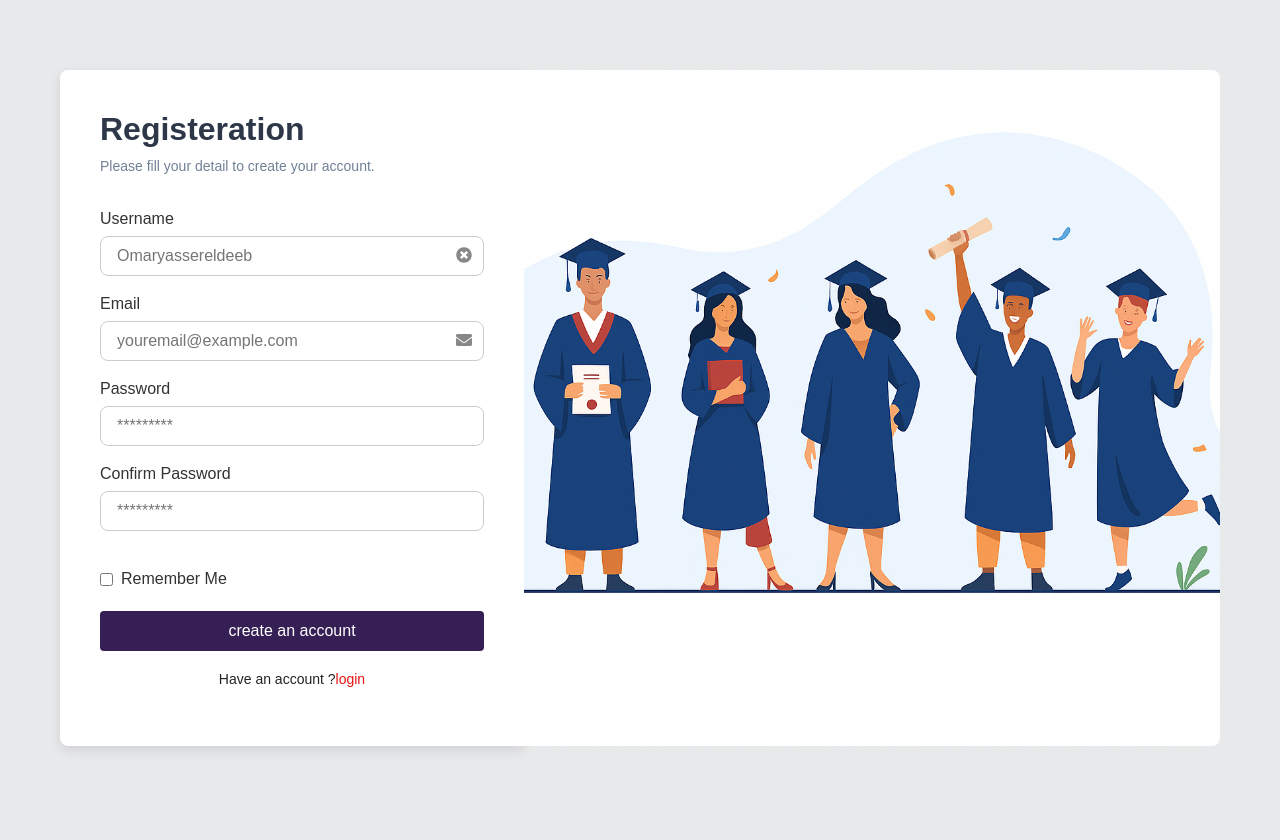
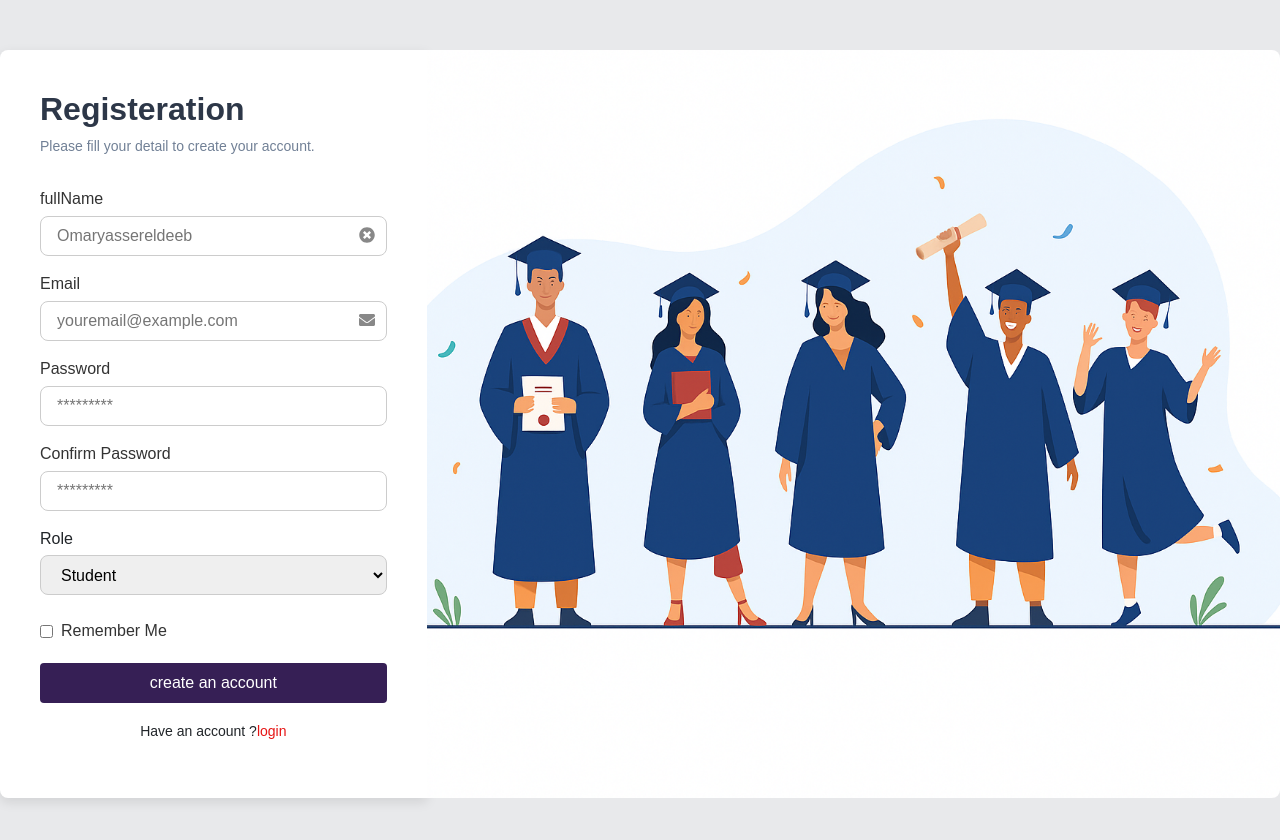
Before and after one commit to Maro7772/DEPI-R2-S1-Mega-project-Student-Complaints, a React (Vite) app: page /register in a window 1280 px wide. Shown: the top 840 px of the page. Before the commit the page ends 816 px from the top, so only its background shows below. Built offline with nearby package versions, Linux system fonts and the light colour scheme.

Commit message:
auth/version-4

```diff
--- a/src/common/Button/Buttonsubmit.tsx
+++ b/src/common/Button/Buttonsubmit.tsx
@@ -4,12 +4,12 @@ import styles from './Button.module.css';
 interface ButtonProps {
   type: "button" | "submit" | "reset";
   text: string;
-  onClick: () => void;
+
 }
 
-const Button: React.FC<ButtonProps> = ({ type, text, onClick }) => {
+const Button: React.FC<ButtonProps> = ({ type, text }) => {
   return (
-    <button type={type} className={styles["login-button"]} onClick={onClick}>
+    <button type={type} className={styles["login-button"]} >
       {text}
     </button>
   );
--- a/src/common/FormInput/FormInput.module.css
+++ b/src/common/FormInput/FormInput.module.css
@@ -1,5 +1,6 @@
 .input-field {
-  position: relative; /* دي أهم حاجة */
+  position: relative;
+  /* دي أهم حاجة */
   width: 100%;
 }
 
--- a/src/common/LoginForm/LoginForm.module.css
+++ b/src/common/LoginForm/LoginForm.module.css
@@ -2,16 +2,15 @@
   padding: 0;
   margin: 0;
   box-sizing: border-box;
-  overflow: hidden;
+  /* overflow: hidden; */
 }
 
 .container {
   display: grid;
   grid-template-areas: "formSection imageSection";
-   grid-template-columns:1fr 1.5fr;
-   max-width: 1200px;
+  grid-template-columns: 1fr 2fr;
+  max-width: 1300px;
   margin: 50px auto;
-   padding: 20px;
   border-radius: 12px;
 }
 
@@ -21,6 +20,15 @@
   background-color: #ffffff;
   box-shadow: 0 4px 12px rgba(0, 0, 0, 0.1);
   font-family: 'Arial', sans-serif;
+}
+
+.selectInput {
+  width: 100%;
+  height: 40px;
+  padding: 0 16px;
+  margin: 4px 0;
+  border: 1px solid #ccc;
+  border-radius: 8px;
 }
 
 .imageSection {
@@ -85,7 +93,7 @@
 
 
 .signupText {
-    display:flex;
+  display: flex;
   justify-content: center;
   margin-top: 18px;
   color: rgba(0, 0, 0, 0.81)6;
@@ -93,5 +101,5 @@
 }
 
 .signuplink {
-    color : #361f55
+  color: #361f55
 }
--- a/src/layouts/AddComplaint/AddComplaint.tsx
+++ b/src/layouts/AddComplaint/AddComplaint.tsx
@@ -5,7 +5,7 @@ interface IAddComplaintProps {
   show: boolean;
   onHide: () => void;
   addNewComplaintHandler: (
-    data: Omit<IComplaintProps, "id" | "solution">
+    data: Omit<IComplaintProps, "_id" | "solution">
   ) => void;
 }
 const AddComplaint = ({
--- a/src/pages/CodeVerification.tsx
+++ b/src/pages/CodeVerification.tsx
@@ -77,7 +77,7 @@ const CodeVerification = () => {
 
 
   </div>
-          <Button  type="submit" text={'create an account'} onClick={handleSubmit}></Button>
+          <Button  type="submit" text={'create an account'} ></Button>
 
      </div>
 </div>
--- a/src/pages/ForgetPassword.tsx
+++ b/src/pages/ForgetPassword.tsx
@@ -2,9 +2,10 @@ import FormInput from '@/common/FormInput/FormInput'
 import Link from '@/common/Link/Link';
 import styles from '../common/LoginForm/PasswordStyles.module.css';
 import Button from '@/common/Button/Buttonsubmit';
-import  { useState } from 'react'
+import { useState } from 'react'
 import { FaEnvelope } from 'react-icons/fa';
 import { useNavigate } from 'react-router-dom';
+import axios from '@/services/axios';
 
 
 
@@ -12,10 +13,25 @@ const ForgetPassword = () => {
   const [email, setEmail] = useState('');
   const navigate = useNavigate();
 
-   const handleSubmit = () => {
-  //  API to  email
+  const handleSubmitForgetPassword = async (e: React.FormEvent<HTMLFormElement>) => {
+    e.preventDefault();
+
+    try {
+      const response = await axios.post('/api/auth/forgot-password', { email });
+
+      console.log('Email sent successfully:', response.data.message);
+
+
+      // localStorage.setItem('resetEmail', email);
+
       navigate('/CodeVerification');
+    } catch (error: any) {
+      console.error('Error sending reset email:', error.response?.data?.message || error.message);
+      alert('Something went wrong. Please try again.');
+    }
   };
+
+
   return (
     <div className={styles.container}>
       <div className={styles.formSection}>
@@ -23,6 +39,8 @@ const ForgetPassword = () => {
           <h1 className={styles.title}>Forget Password</h1>
           <p className={styles.subtitle}>Please enter your email.</p>
         </div>
+
+        <form onSubmit={handleSubmitForgetPassword}>
         <div className={styles.formGroup}>
           <FormInput
             label='Email'
@@ -33,12 +51,11 @@ const ForgetPassword = () => {
             icon={<FaEnvelope />}
           />
         </div>
-      <Button type="submit" text={'ٌRest Password'} onClick={handleSubmit}></Button>
+        <Button type="submit" text={'ٌRest Password'}></Button>
         <div className={styles.signupText}>
-          <p>Don't have an account ?</p> <Link className={styles.signuplink}  text={'Sign up'} onClick={function (): void {
-            throw new Error('Function not implemented.');
-          } } >  </Link>
+          <p>Don't have an account ?</p> <Link className={styles.signuplink} text={'Sign up'} >  </Link>
         </div>
+         </form>
       </div>
     </div>
   )
--- a/src/pages/Login.tsx
+++ b/src/pages/Login.tsx
@@ -1,21 +1,40 @@
 import { useState } from 'react';
 import { FaEnvelope } from 'react-icons/fa';
-
+import { useNavigate } from 'react-router-dom';
 import styles from '../common/LoginForm/LoginForm.module.css';
 import Button from '@/common/Button/Buttonsubmit';
 import Checkbox from '@/common/Checkbox/Checkbox';
 import FormInput from '@/common/FormInput/FormInput';
 import Link from '@/common/Link/Link';
+import axios from '@/services/axios';
+
 
 
 function Login() {
+  const navigate = useNavigate();
   const [email, setEmail] = useState('');
   const [password, setPassword] = useState('');
   const [rememberMe, setRememberMe] = useState(false);
 
-  const handleSubmit = (e: { preventDefault: () => void; }) => {
+  const handleSubmitlogin = async (e: { preventDefault: () => void; }) => {
+
     e.preventDefault();
-    console.log('Email:', email, 'Password:', password, 'Remember:', rememberMe);
+
+    try {
+      const passwordAsString = password.toString();
+      const response = await axios.post('/api/auth/login', {
+        email,
+        password: passwordAsString,
+      });
+
+      console.log('Login successful:', response.data);
+
+      // To navigate
+      navigate('/complaints');
+
+    } catch (error: any) {
+      console.error('Login failed:', error.response?.data?.message || error.message);
+    }
 
   };
 
@@ -29,7 +48,9 @@ function Login() {
           <p className={styles.subtitle}>Please fill your detail to access your account.</p>
         </div>
 
-      <form onSubmit={handleSubmit}>
+
+        {/* *****************   form on submit   ********************* */}
+        <form onSubmit={handleSubmitlogin}>
           <div className={styles.formGroup}>
 
             <FormInput
@@ -57,17 +78,15 @@ function Login() {
             />
             <Link text={'Forgot Password?'} onClick={function (): void {
               throw new Error('Function not implemented.');
-          } } ></Link>
+            }} ></Link>
           </div>
 
-        <Button  type="submit" text={'Sign in'} onClick={function (): void {
-          throw new Error('Function not implemented.');
-        } }></Button>
+          <Button type="submit" text={'Sign in'} ></Button>
 
           <div className={styles.signupText}>
-          <p>Don't have an account ?</p> <Link className={styles.signuplink}  text={'Sign up'} onClick={function (): void {
+            <p>Don't have an account ?</p> <Link className={styles.signuplink} text={'Sign up'} onClick={function (): void {
               throw new Error('Function not implemented.');
-          } } >  </Link>
+            }} >  </Link>
           </div>
         </form>
       </div>
--- a/src/pages/Register.tsx
+++ b/src/pages/Register.tsx
@@ -1,22 +1,52 @@
 import { useState } from 'react';
 import { FaEnvelope, FaTimesCircle } from 'react-icons/fa';
+import { useNavigate } from 'react-router-dom';
 
 import styles from '../common/LoginForm/LoginForm.module.css';
 import FormInput from '@/common/FormInput/FormInput';
 import Checkbox from '@/common/Checkbox/Checkbox';
 import Button from '@/common/Button/Buttonsubmit';
 import Link from '@/common/Link/Link';
+import axios from '@/services/axios';
+
+
 
 const Register = () => {
-  const [text , setText]  =useState('')
+  const navigate = useNavigate();
+  const [text, setText] = useState('')
   const [email, setEmail] = useState('');
   const [password, setPassword] = useState('');
   const [confirmpassword, setConfirmPassword] = useState('');
+  const [userType, setUserType] = useState('student');
   const [rememberMe, setRememberMe] = useState(false);
 
-  const handleSubmit = (e: { preventDefault: () => void; }) => {
+  const handleSubmitRegister = async (e: { preventDefault: () => void; }) => {
     e.preventDefault();
-    console.log('Email:', email, 'Password:', password, 'Remember:', rememberMe);
+    // Validation to check if password and confirm password match
+    if (password !== confirmpassword) {
+      console.error('Passwords do not match');
+      return;
+    }
+
+    try {
+      const passwordAsString = password.toString();
+      // Send the registration request to the backend
+      const response = await axios.post('/api/auth/signup', {
+        fullName: text,
+        email,
+        password: passwordAsString,
+        role:userType,
+      });
+
+      console.log('Registration successful:', response.data);
+
+
+      // To navigate
+      navigate('/complaints');
+
+    } catch (error: any) {
+      console.error('Registration failed:', error.response?.data?.message || error.message);
+    }
   };
 
   return (
@@ -29,11 +59,13 @@ const Register = () => {
           <p className={styles.subtitle}>Please fill your detail to create your account.</p>
         </div>
 
-      <form onSubmit={handleSubmit}>
+
+        {/* *****************   form on submit   ********************* */}
+        <form onSubmit={handleSubmitRegister}>
           <div className={styles.formGroup}>
 
             <FormInput
-          label='Username'
+              label='fullName'
               type="text"
               value={text}
               onChange={(e) => setText(e.target.value)}
@@ -65,6 +97,18 @@ const Register = () => {
               onChange={(e) => setConfirmPassword(e.target.value)}
               placeholder="*********"
             />
+
+
+            <label htmlFor="userType">Role</label>
+            <select
+              id="userType"
+              value={userType}
+              onChange={(e) => setUserType(e.target.value)}
+              className={styles.selectInput}
+            >
+              <option value="student">Student</option>
+              <option value="admin">Admin</option>
+            </select>
           </div>
           <div className={styles.options}>
             <Checkbox
@@ -74,14 +118,10 @@ const Register = () => {
             />
           </div>
 
-        <Button  type="submit" text={'create an account'} onClick={function (): void {
-          throw new Error('Function not implemented.');
-        } }></Button>
+          <Button type="submit" text={'create an account'}></Button>
 
           <div className={styles.signupText}>
-          <p> Have an account ?</p> <Link className={styles.signuplink}  text={'login'} onClick={function (): void {
-            throw new Error('Function not implemented.');
-          } } >  </Link>
+            <p> Have an account ?</p> <Link className={styles.signuplink} text={'login'}> </Link>
           </div>
         </form>
       </div>
--- a/src/pages/ResetPassword.tsx
+++ b/src/pages/ResetPassword.tsx
@@ -33,9 +33,7 @@ const ResetPassword = () => {
             placeholder="*********"
             />
    </div>
-      <Button type="submit" text={'Update Password'} onClick={function (): void {
-        throw new Error('Function not implemented.');
-      }}></Button>
+      <Button type="submit" text={'Update Password'} ></Button>
         </div>
     </div>
   )
--- a/src/services/axios.ts
+++ b/src/services/axios.ts
@@ -2,7 +2,7 @@ import axios from 'axios';
 
 const axiosInstance = axios.create({
   baseURL: 'http://localhost:5000',
-  withCredentials: false,
+  withCredentials: true, // i am using cookie not local storage (there is no need to autherization header)
 });
 
 export default axiosInstance;
```
Also changed, not shown: 1 other file (tests, documents, lock files or other folders). Lines whose indentation alone changed are shown as unchanged.
